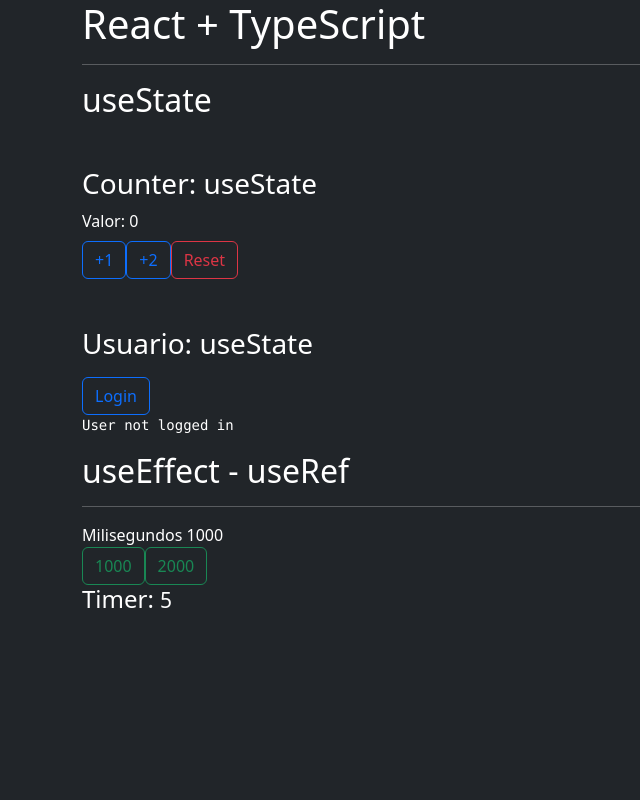
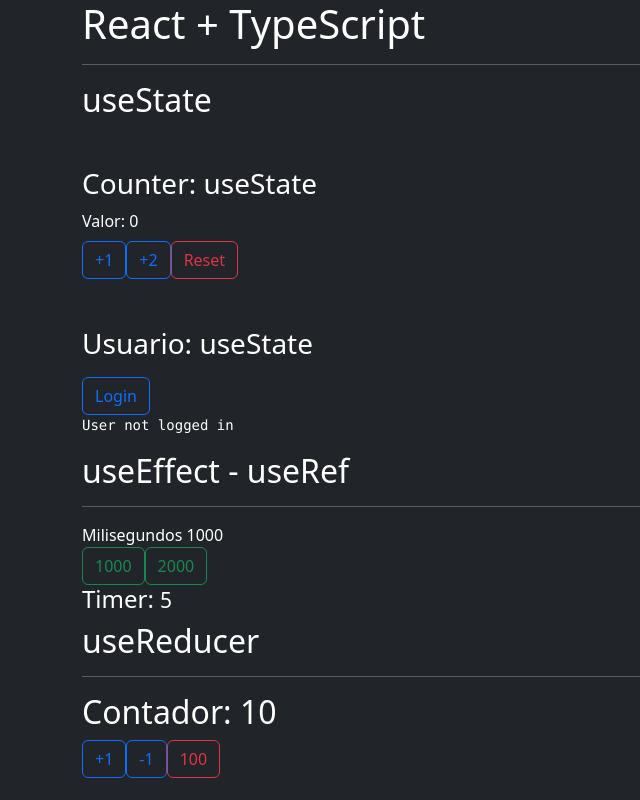
Before and after one commit to Deleon09/React-Typescript, a React (Vite) app in the folder mi-app/: page / in a window 1280 px wide. Shown: the whole page, without its empty margins (0-640 px from the left). Built offline with nearby package versions, Linux system fonts and the light colour scheme; the HTML template or start-up script is replaced by a standard one.

Commit message:
:construction: ADD: useReducer example

```diff
--- a/mi-app/src/App.tsx
+++ b/mi-app/src/App.tsx
@@ -2,6 +2,7 @@
 import Usuario from './components/Usuario';
 
 import TimerPadre from './components/TimerPadre';
+import ContadorRed from './components/ContadorRed';
 
 function App() {
 
@@ -18,6 +19,11 @@
       <hr/>
 
       <TimerPadre />
+
+      <h2>useReducer</h2>
+      <hr/>
+
+      <ContadorRed />
     </>
   )
 }
--- /dev/null
+++ b/mi-app/src/components/ContadorRed.tsx
@@ -0,0 +1,70 @@
+import { useReducer } from "react";
+
+const initialState = {
+    contador: 10,
+}
+
+type ActionType =
+    | { type: 'incrementar' }
+    | { type: 'decrementar' }
+    | { type: 'custom', payload: number };
+
+const contadorReducer = (state: typeof initialState, action: ActionType) => {
+
+    switch (action.type) {
+        case 'incrementar':
+            return {
+                ...state,
+                contador: state.contador + 1
+            }
+
+        case 'decrementar':
+            return {
+                ...state,
+                contador: state.contador - 1
+            }
+
+        case 'custom':
+            return {
+                ...state,
+                contador: action.payload
+            }
+
+        default:
+            return state;
+    }
+
+}
+
+const ContadorRed = () => {
+
+    const [{ contador }, dispatch] = useReducer(contadorReducer, initialState);
+
+  return (
+    <>
+        <h2>Contador: { contador }</h2>
+        <button
+            className="btn btn-outline-primary"
+            onClick={ () => dispatch({ type: 'incrementar' }) }
+        >
+            +1
+        </button>
+
+        <button
+            className="btn btn-outline-primary"
+            onClick={ () => dispatch({ type: 'decrementar' }) }
+        >
+            -1
+        </button>
+
+        <button
+            className="btn btn-outline-danger"
+            onClick={ () => dispatch({ type: 'custom', payload: 100 }) }
+        >
+            100
+        </button>
+    </>
+  )
+}
+
+export default ContadorRed
```
